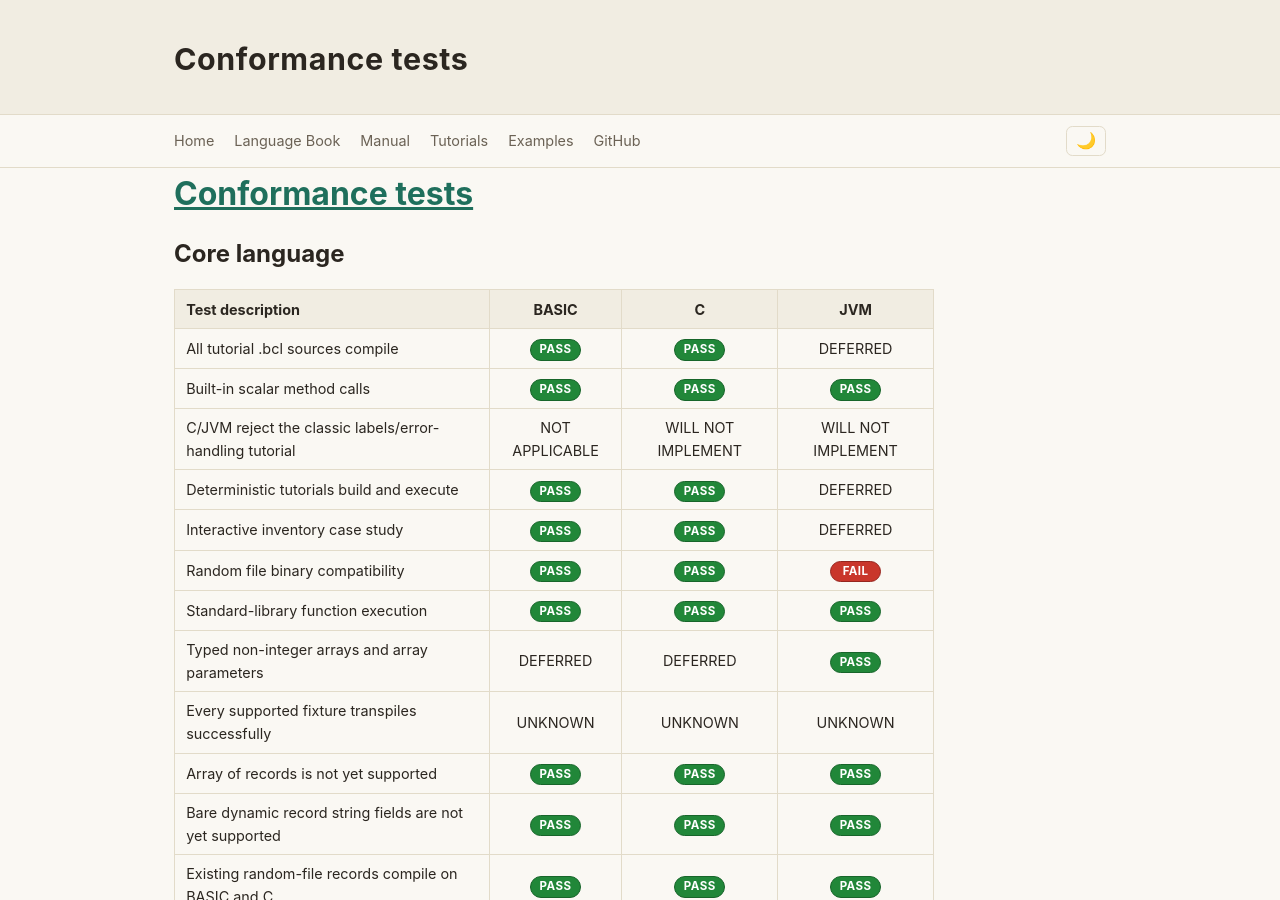
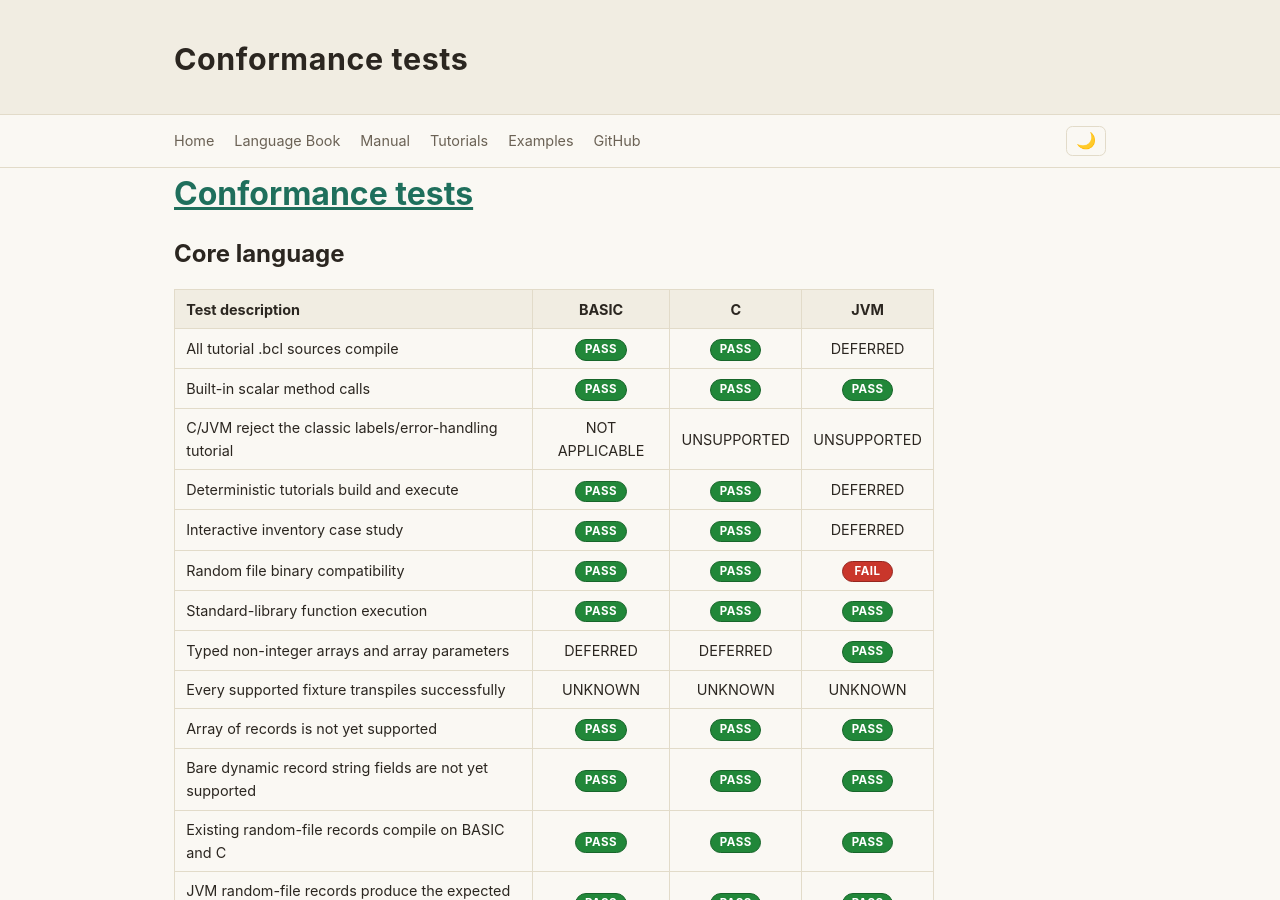
Before and after one commit to johnjoeallen/bascal, an MkDocs documentation site: the page built from docs/conformance/core-language.md, in a window 1280 px wide and 900 px high. Built offline with MkDocs 1.6.1, drawn with Linux system fonts in a browser that asks for light colours.

Commit message:
Classify unsupported classic error handling

```diff
--- a/docs/conformance/core-language.md
+++ b/docs/conformance/core-language.md
@@ -6,7 +6,7 @@
 | --- | :---: | :---: | :---: |
 | All tutorial .bcl sources compile | PASS | PASS | DEFERRED |
 | Built-in scalar method calls | PASS | PASS | PASS |
-| C/JVM reject the classic labels/error-handling tutorial | NOT APPLICABLE | WILL NOT IMPLEMENT | WILL NOT IMPLEMENT |
+| C/JVM reject the classic labels/error-handling tutorial | NOT APPLICABLE | UNSUPPORTED | UNSUPPORTED |
 | Deterministic tutorials build and execute | PASS | PASS | DEFERRED |
 | Interactive inventory case study | PASS | PASS | DEFERRED |
 | Random file binary compatibility | PASS | PASS | FAIL |
```
Also changed, not shown: 2 other files.
